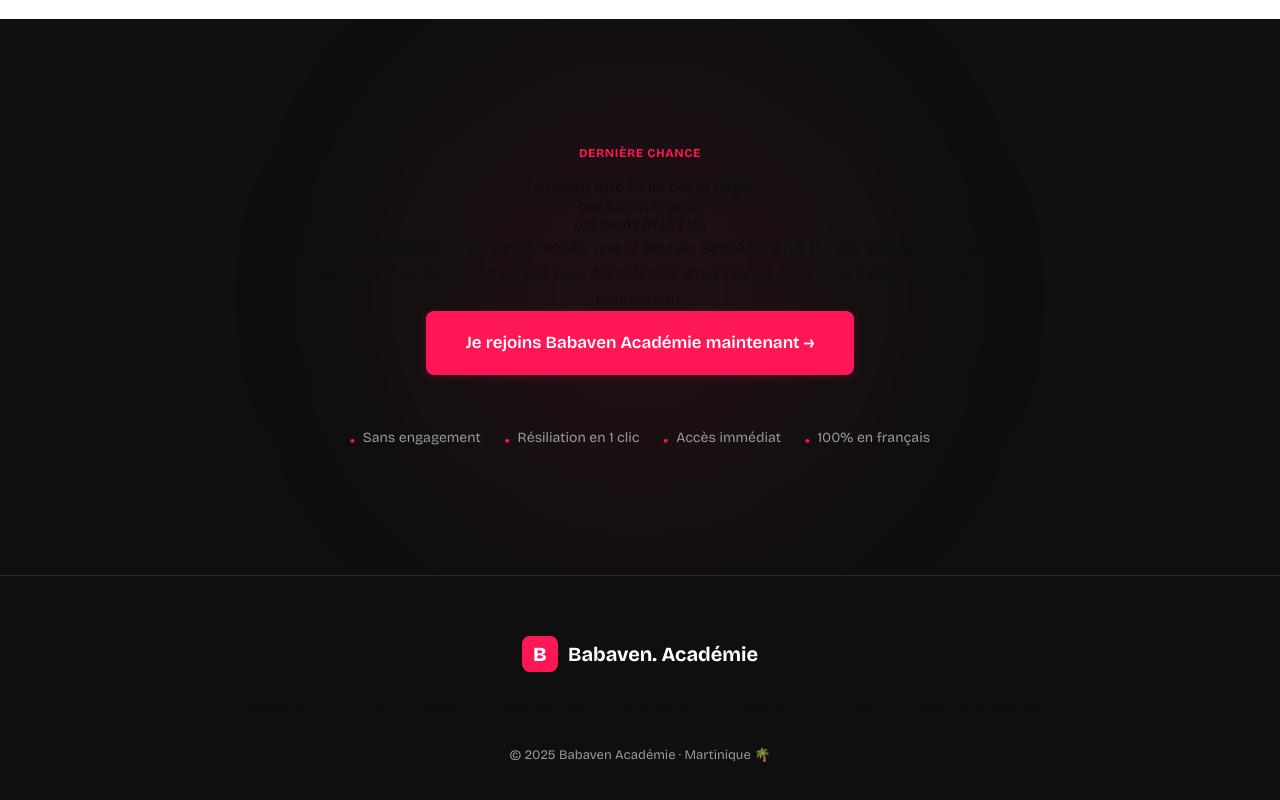
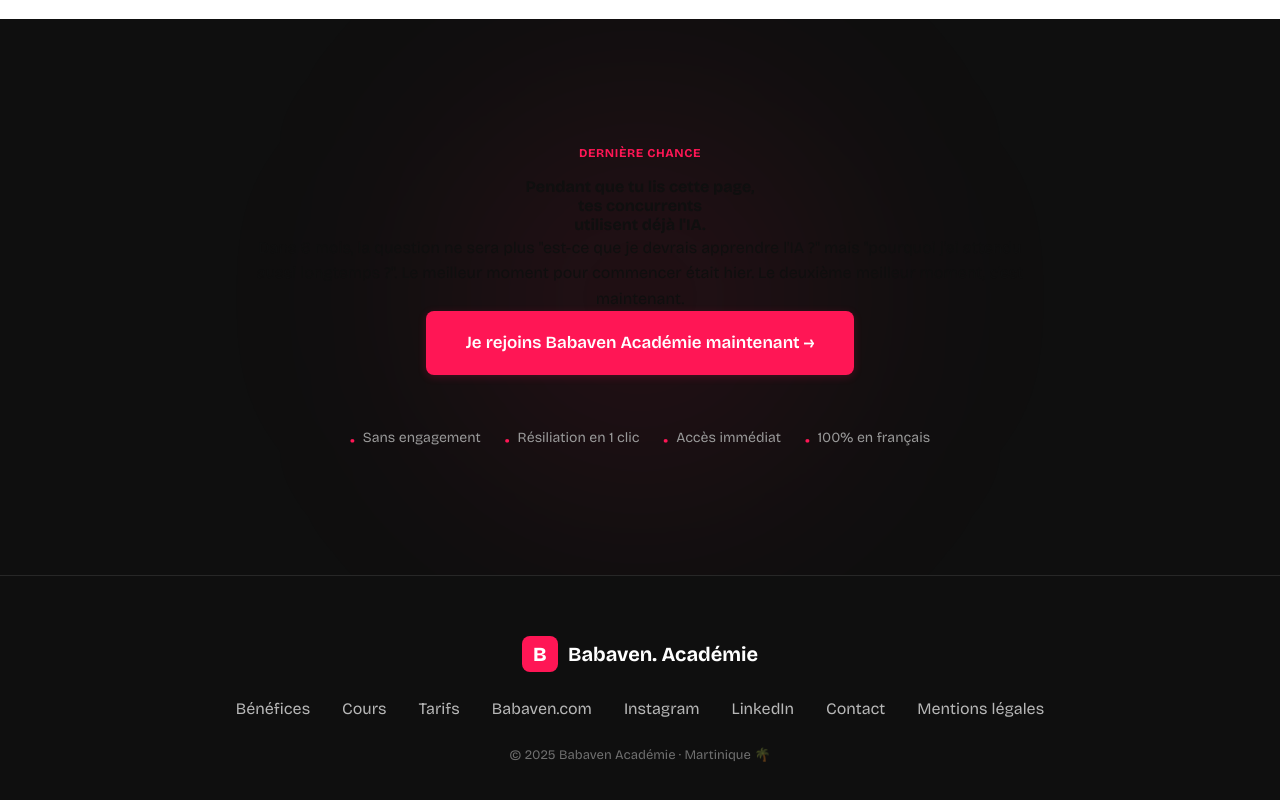
Before and after one commit to degouville/academie-babaven, a Next.js app: page / in a window 1280 px wide. Shown: the part 10268-11068 px from the top of the page. Built offline with nearby package versions, Linux system fonts and the light colour scheme.

Commit message:
fix(footer): improve text contrast on dark background

```diff
--- a/app/page.tsx
+++ b/app/page.tsx
@@ -929,7 +929,7 @@
               <div className="nav-logo-icon">B</div>
               <span>Babaven. Académie</span>
             </a>
-            <div className="flex gap-8 flex-wrap justify-center">
+            <div className="flex gap-8 flex-wrap justify-center text-white/70">
               <a href="#benefices">Bénéfices</a>
               <a href="#cours">Cours</a>
               <a href="#tarifs">Tarifs</a>
@@ -939,7 +939,7 @@
               <a href="mailto:blogbabaven@gmail.com">Contact</a>
               <a href="#">Mentions légales</a>
             </div>
-            <p className="text-[13px] text-muted">© 2025 Babaven Académie · Martinique 🌴</p>
+            <p className="text-[13px] text-white/40">© 2025 Babaven Académie · Martinique 🌴</p>
           </div>
         </div>
       </footer>
```
